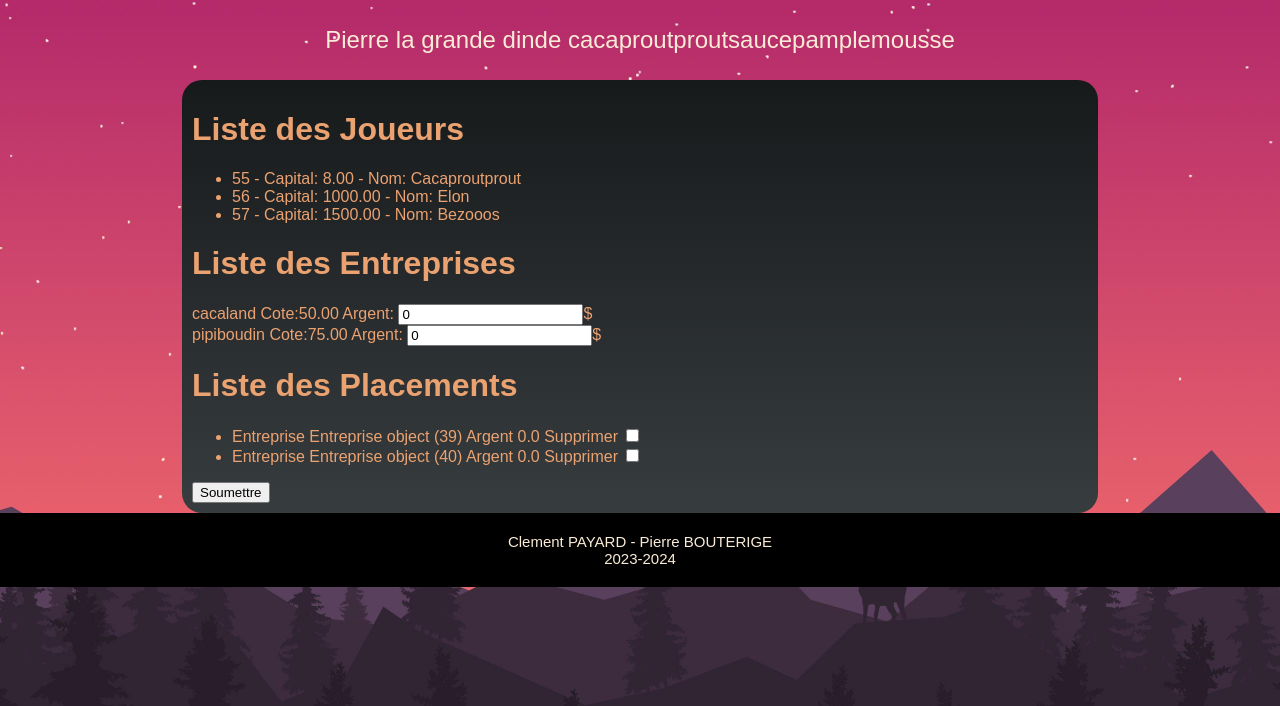
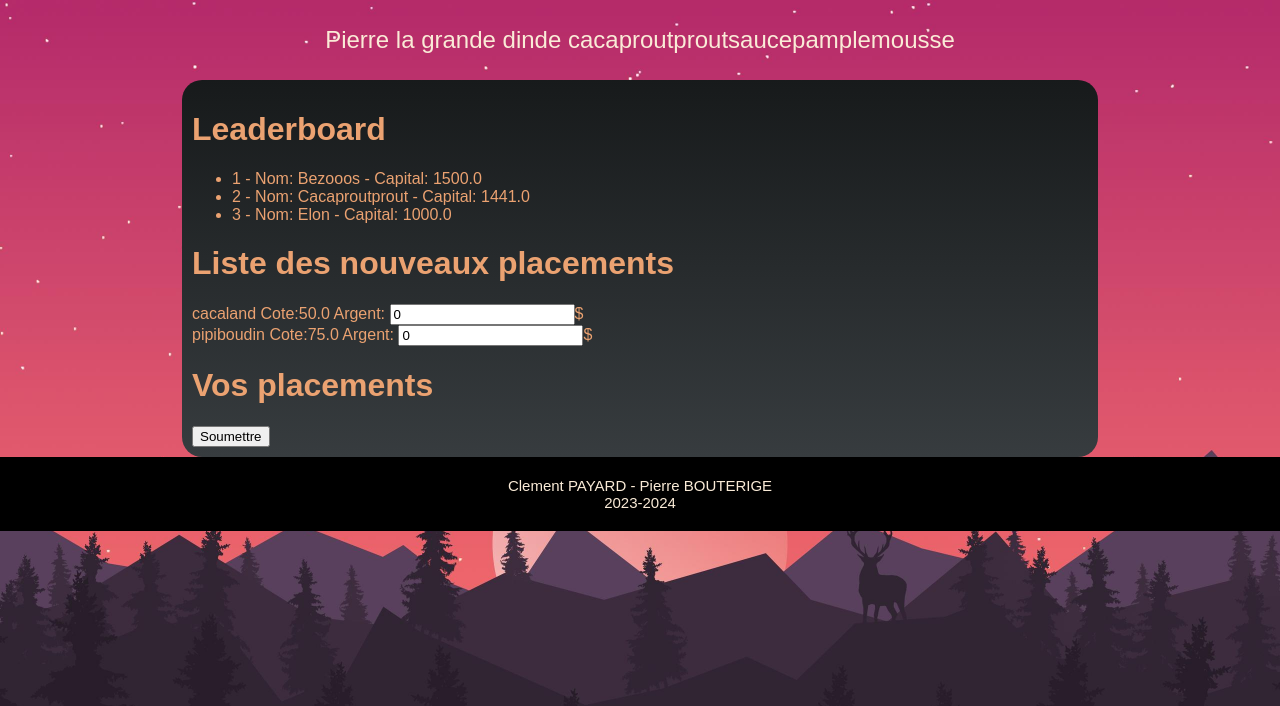
Before and after one commit to Cletip/projetArchiZZ2, a Django app: page /home/ in a window 1280 px wide. Shown: the top 706 px of the page. Run offline with Django 4.2, Linux system fonts and the light colour scheme; data comes from the database, SQL or seed files in the repository.

Commit message:
jsplus ce qu'on a fait

```diff
--- a/ArchiZZ2/business_game/models.py
+++ b/ArchiZZ2/business_game/models.py
@@ -3,16 +3,16 @@
 class Joueur(models.Model):
     idjoueur = models.AutoField(primary_key=True)
     nom = models.CharField(max_length=100, default='Cacaprout')  # Ajout du champ "nom"
-    capital = models.DecimalField(max_digits=10, decimal_places=2)
+    capital = models.FloatField(default=0.0)
 
 class Entreprise(models.Model):
     idEntreprise = models.AutoField(primary_key=True)
     nom = models.CharField(max_length=100,default='Cacaprout&co')  # Ajout du champ "nom"
-    cote = models.DecimalField(max_digits=5, decimal_places=2)
+    cote = models.FloatField(default=0.0)
 
 class Placement(models.Model):
-    idjoueur = models.ForeignKey(Joueur, on_delete=models.CASCADE)
-    idEntreprise = models.ForeignKey(Entreprise, on_delete=models.CASCADE)
+    joueur = models.ForeignKey(Joueur, on_delete=models.CASCADE)
+    Entreprise = models.ForeignKey(Entreprise, on_delete=models.CASCADE)
     argent = models.FloatField(default=0.0)  # Champ float
 
 
--- a/ArchiZZ2/business_game/templates/home.html
+++ b/ArchiZZ2/business_game/templates/home.html
@@ -18,17 +18,17 @@
 	<!-- tableau avec "graph" -->
       </div>
       <div id="leaderboard">
-	<h1>Liste des Joueurs</h1>
+	<h1>Leaderboard</h1>
 	<ul>
           {% for joueur in joueurs %}
-          <li>{{ joueur.idjoueur }} - Capital: {{ joueur.capital }} - Nom: {{ joueur.nom}}</li>
+          <li>{{ forloop.counter }} - Nom: {{ joueur.nom }} - Capital: {{ joueur.capital }}</li>
           {% endfor %}
 	</ul>
       </div>
 
-      <form method="post" action="home/">
+      <form method="post" action="/simulation/">
 	<div id="newPlacement">
-	  <h1>Liste des Entreprises</h1>
+	  <h1>Liste des nouveaux placements</h1>
           {% csrf_token %}
 
 	  {% for entreprise in entreprises %}
@@ -37,21 +37,21 @@
 	    <label for="nom">{{ entreprise.nom }}</label>
 	    <label for="cote">Cote:{{ entreprise.cote }}</label>
 	    <label for="argent">Argent:</label>
-	    <input name="argent" value="0">$</label>
+	    <input name="{{ entreprise.idEntreprise }}" value="0">$</label>
 	  </div>
 	  {% endfor %}
 
 	</div>
 
 	<div id="placementJoueur">
-	  <h1>Liste des Placements</h1>
+	  <h1>Vos placements</h1>
 	  <ul>
 	    {% for placement in placements %}
             <li>
-	      Entreprise {{ placement.idEntreprise }}
+	      Entreprise {{ placement.Entreprise.nom }}
 	      Argent {{ placement.argent }}
-              <label for="placement_{{ placement.id }}">Supprimer</label>
-              <input type="checkbox" name="placement_{{ placement.id }}" value="supprime">
+              <label for="{{ forloop.counter }}">Supprimer</label>
+              <input type="checkbox" name="placement_{{ placement.Entreprise.idEntreprise }}" value="supprime">
             </li>
 	    {% endfor %}
 	  </ul>
--- a/ArchiZZ2/business_game/views.py
+++ b/ArchiZZ2/business_game/views.py
@@ -7,8 +7,52 @@
     return render(request, 'index.html')
 
 def simulation(request):
-    return render(request, 'simulation.html')
+    # Trouve le joueur avec l'ID le plus petit
+    joueur_avec_petit_id = Joueur.objects.order_by('idjoueur').first()
 
+
+    # suppression d'abord
+    for entreprise in Entreprise.objects.all():
+    #     # Récupérer la quantité d'argent investi pour cette entreprise
+        supprimer_placement = request.POST.get(f'placement_{entreprise.idEntreprise}')
+        if supprimer_placement == "supprime":
+            # récupération argent placé
+            placement = Placement.objects.filter(joueur=joueur_avec_petit_id, Entreprise=entreprise).first()
+            joueur_avec_petit_id.capital += placement.argent
+            joueur_avec_petit_id.save()
+
+            # Supprimer tous les placements correspondants pour ce joueur et cette entreprise
+            Placement.objects.filter(joueur=joueur_avec_petit_id, Entreprise=entreprise).delete()
+
+    # Traitement des investissements
+    for entreprise in Entreprise.objects.all():
+    #     # Récupérer la quantité d'argent investi pour cette entreprise
+        argent_investi = float(request.POST.get(f'{entreprise.idEntreprise}', 0))
+
+        if argent_investi != 0:
+
+            # Vérifie si un placement existe déjà pour ce joueur et cette entreprise
+            placement_existant = Placement.objects.filter(joueur=joueur_avec_petit_id, Entreprise=entreprise).first()
+
+            if placement_existant:
+                # Si un placement existe, mettez à jour le montant
+                placement_existant.argent += argent_investi
+                placement_existant.save()
+            else:
+                # Sinon, créez un nouveau placement
+                Placement.objects.create(
+                    joueur=joueur_avec_petit_id,
+                    Entreprise=entreprise,
+                    argent=argent_investi
+                )
+
+
+        # Mettre à jour le capital du joueur
+        joueur_avec_petit_id.capital -= argent_investi
+        joueur_avec_petit_id.save()
+
+    # Rediriger vers la page d'accueil après le traitement
+    return redirect('home')
 
 def initialize_database(NomJoueur, CapitalDep):
 
@@ -28,8 +72,8 @@
     entreprise2 = Entreprise.objects.create(cote=75.0, nom="pipiboudin")
 
     # Créer des placements
-    placement1 = Placement.objects.create(idjoueur=bot1, idEntreprise=entreprise1)
-    placement2 = Placement.objects.create(idjoueur=bot2, idEntreprise=entreprise2)
+    placement1 = Placement.objects.create(joueur=bot1, Entreprise=entreprise1)
+    placement2 = Placement.objects.create(joueur=bot2, Entreprise=entreprise2)
 
 def display_data(request):
     joueurs = Joueur.objects.all()
@@ -64,12 +108,12 @@
     # return render(request, 'mon_template.html', {'form': form})
 
 def addPlacement(Joueur, entreprise, argent):
-    Placement.objects.create(idjoueur=bot1, idEntreprise=entreprise1, argent=1)
+    Placement.objects.create(joueur=bot1, Entreprise=entreprise1, argent=1)
     return 0
 
 def votre_vue(request):
     joueur_min_id = Joueur.objects.order_by('idjoueur').first().idjoueur
-    placements = Placement.objects.filter(idjoueur=joueur_min_id)
+    placements = Placement.objects.filter(joueur=joueur_min_id)
 
     context = {
         'placements': placements,
@@ -79,9 +123,12 @@
     return render(request, 'votre_template.html', context)
 
 def home(request):
-    joueurs = Joueur.objects.all()
+    joueurs = Joueur.objects.all().order_by('-capital')
     entreprises = Entreprise.objects.all()
-    placements = Placement.objects.all()
+
+    # Trouve le joueur avec l'ID le plus petit
+    joueur_avec_petit_id = Joueur.objects.order_by('idjoueur').first()
+    placements = Placement.objects.filter(joueur=joueur_avec_petit_id)
 
     context = {
         'joueurs': joueurs,
@@ -90,6 +137,6 @@
     }
 
     if request.method == 'POST':
-     return render(request, 'home.html', context)
+        return render(request, 'home.html', context)
     else:
-     return render(request, 'home.html', context)
+        return render(request, 'home.html', context)
```
Also changed, not shown: ArchiZZ2/business_game/migrations/0004_rename_identreprise_placement_entreprise_and_more.py (added), ArchiZZ2/db.sqlite3.
